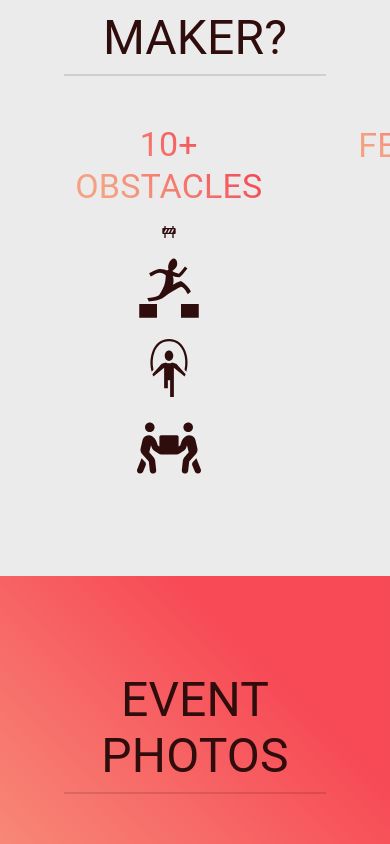
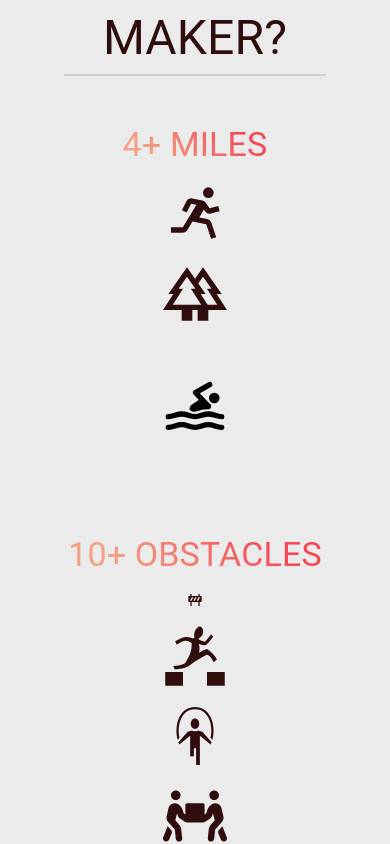
Before and after one commit to xscottxbrownx/paper-maker-race, a React (Vite) app: page /Home in a window 390 px wide. Shown: the part 2304-3148 px from the top of the page. Built offline with nearby package versions, Linux system fonts and the light colour scheme; some icons are missing.

Commit message:
updating responsiveness

```diff
--- a/src/components/About.jsx
+++ b/src/components/About.jsx
@@ -6,6 +6,7 @@ import FastfoodOutlinedIcon from "@mui/icons-material/FastfoodOutlined";
 import FestivalOutlinedIcon from "@mui/icons-material/FestivalOutlined";
 import Stack from "@mui/material/Stack";
 import Typography from "@mui/material/Typography";
+import useMediaQuery from "@mui/material/useMediaQuery";
 // React Icons Imports
 import { IconContext } from "react-icons";
 import { BiRun, BiSolidTrafficBarrier } from "react-icons/bi";
@@ -19,11 +20,12 @@ import {
 import { GrSwim } from "react-icons/gr";
 import { MdOutlineForest } from "react-icons/md";
 import { PiMountainsBold } from "react-icons/pi";
-
 // Component Imports
 import theme from "../theme";
 
 export default function About() {
+  const isSmallScreen = useMediaQuery(theme.breakpoints.down("md"));
+
   return (
     <Box
       id="About"
@@ -48,7 +50,7 @@ export default function About() {
           sx={{ borderBottomWidth: 2, bgcolor: "secondary.main", mt: 1 }}
         />
         <Stack
-          direction="row"
+          direction={isSmallScreen ? "column" : "row"}
           justifyContent="center"
           alignItems="center"
           spacing={12}
```
